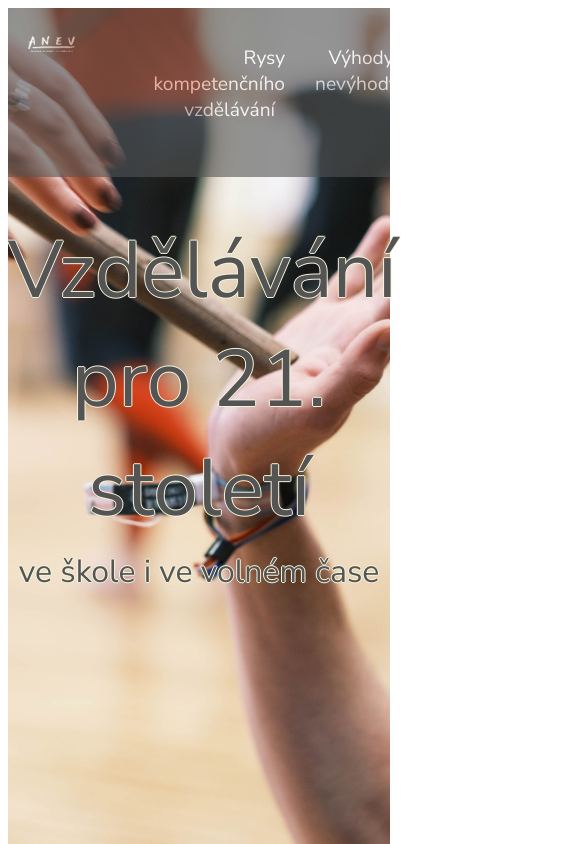
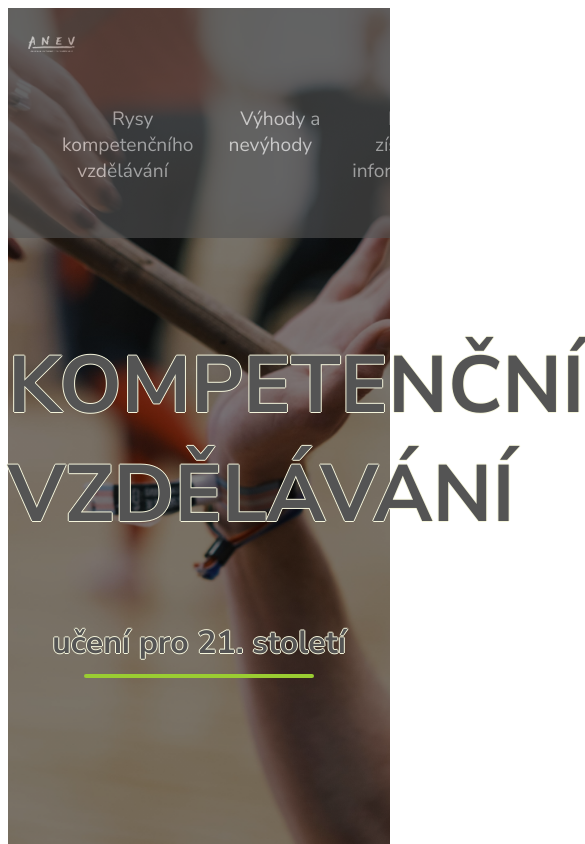
Before and after one commit to Vimes42/kompetencni-vzdelavani, an Eleventy site: page index.html in a window 390 px wide. Shown: the top 844 px of the page, 585 px wide, since content can reach past the window. Built offline with nearby package versions, Linux system fonts and the light colour scheme; Eleventy itself is replaced by a stand-in of ours; files that its build step writes are made by us from their sources.

Commit message:
úprava stylu headeru

```diff
--- a/css/style.css
+++ b/css/style.css
@@ -10,19 +10,21 @@ h2{
     text-decoration: underline dotted greenyellow;
 }
 
-header{
+header {
     height: 100vh;
     width: 98vw;
-
     background-color: rgb(154, 154, 154);
     color: rgb(84, 84, 84);
 
-    background-image: url("/img/Marker_191.jpg");
+    /* Přidání gradientu s průhledností před obrázek */
+    background-image: linear-gradient(rgba(0, 0, 0, 0.5), rgba(0, 0, 0, 0.5)), url("/img/Marker_191.jpg");
     background-size: cover;
     background-position: center;
     background-repeat: no-repeat;
     margin-bottom: 100px;
 }
+
+
 
 .main{
     margin: 0 5vw 0 5vw;
@@ -40,6 +42,11 @@ header{
     background-color: rgb(84, 84, 84);
     opacity: 0.6;
     position: sticky;
+    transition: background-color 0.3s ease;
+}
+
+.nav a:hover {
+    color: yellowgreen; /* Změna barvy při najetí myší */
 }
 
 .menu{
@@ -56,17 +63,13 @@ header{
 }
 
 .menu a:active{
-    color: rgb(224, 224, 118);
+    color: greenyellow;
     text-decoration: none;
 }
 
 .menu a:hover{
-    color: lightgreen;
+    color: greenyellow;
     border: 1px solid white;
-}
-
-.menu a:active{
-    color: greenyellow;
 }
 
 .menu ul{
@@ -92,12 +95,25 @@ header{
     text-shadow: -1px 0 beige, 0 1px beige, 1px 0 beige, 0 -1px beige;
 }
 
-.subheading{
+.subheading {
     text-align: center;
     padding-top: 1vw;
     padding-bottom: 2vw;
     font-size: 2em;
     text-shadow: -1px 0 beige, 0 1px beige, 1px 0 beige, 0 -1px beige;
+    position: relative;
+    text-decoration: none;
+}
+
+.subheading::after {
+    content: "";
+    display: block;
+    width: 60%; /* délka čáry, můžeš upravit podle potřeby */
+    height: 4px;
+    background-color: yellowgreen;
+    margin: 0 auto;
+    margin-top: 10px; /* vzdálenost od textu */
+    border-radius: 2px; /* zaoblené okraje */
 }
 
 .intro{
@@ -152,6 +168,7 @@ header{
     border-radius: 10px;
     margin-bottom: 20px;
     transition: all 0.3s ease; /* Plynulá animace */
+    box-shadow: 0 2px 5px rgba(0, 0, 0, 0.2); /* Přidání stínu */
 }
 
 .characteristics__char p {
@@ -160,6 +177,7 @@ header{
     overflow: hidden;
     max-height: 0;
     opacity: 0;
+    transition: max-height 0.3s ease-in-out, opacity 0.3s ease-in-out; /* Plynulý efekt */
 }
 
 .characteristics__char p.show {
@@ -167,6 +185,10 @@ header{
     opacity: 1;
 }
 
+.characteristics__char:hover {
+    box-shadow: 0 4px 10px rgba(0, 0, 0, 0.3); /* Zvýraznění karty */
+    transform: scale(1.02); /* Malé zvětšení pro efekt */
+}
 
 
 .icon_more {
@@ -244,6 +266,11 @@ button {
     box-shadow: 0 4px 15px rgba(0, 0, 0, 0.15);
   }
 
+  button:focus {
+    outline: none;
+    box-shadow: 0 0 0 2px rgba(255, 255, 255, 0.6);
+}
+
 
 footer{
     background-color: rgb(84, 84, 84);
@@ -251,3 +278,17 @@ footer{
     text-align: center;
     color: white;
 }
+
+
+@media (max-width: 768px) {
+    .characteristics__char {
+        width: 100%;
+    }
+    .nav {
+        flex-direction: column; /* Přepnutí na sloupcový layout */
+    }
+    .menu {
+        text-align: center; /* Vycentrování menu */
+    }
+
+}
--- a/index.html
+++ b/index.html
@@ -12,6 +12,8 @@
 </head>
 <body>
     <header>
+
+
         <div class="nav">
             <a href="https://www.anev.cz/" target="_blank"> <img class="logo" src="/img/ANEV_logo-white1.png"></a>
             <nav class="menu">
@@ -23,8 +25,9 @@
                 </ul>
             </nav>
         </div>
-        <div class="heading">Vzdělávání pro 21. století</div>
-        <div class="subheading">ve škole i ve volném čase</div>
+        <h1 class="heading">KOMPETENČNÍ VZDĚLÁVÁNÍ</h1>
+        <h2 class="subheading">učení pro 21. století</h2>
+        <div class="decorative-line"></div>
     </header>
     <div class="main">
         <div class="intro">
```
